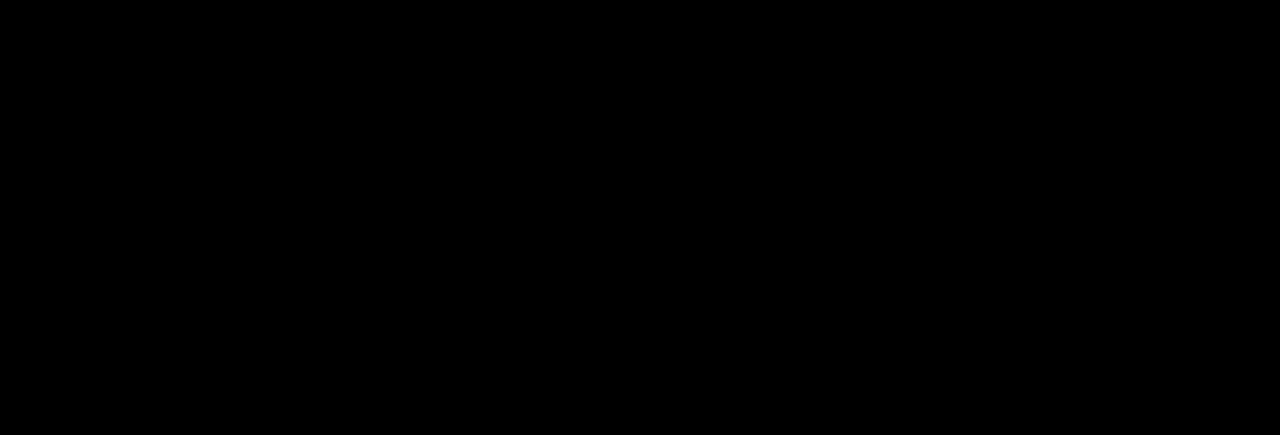
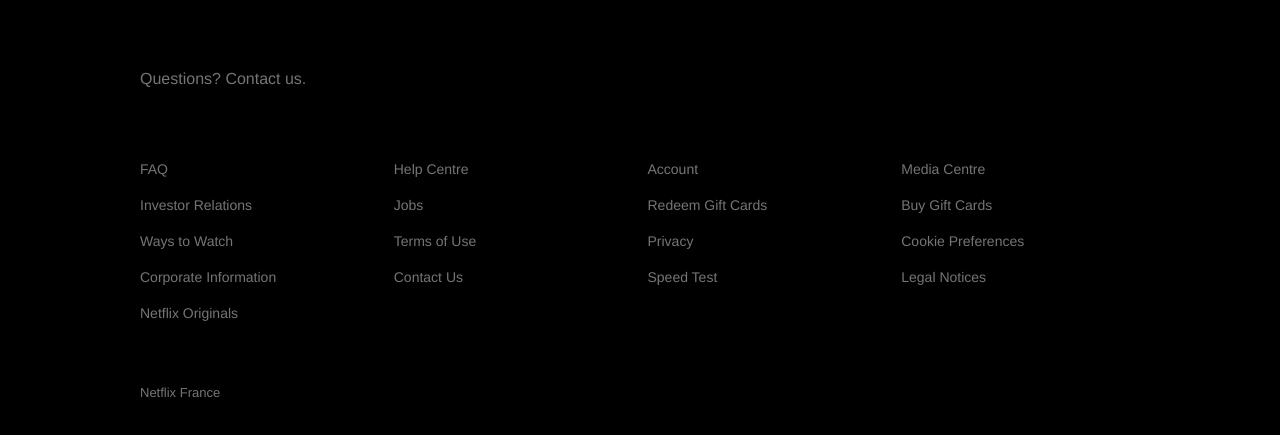
Before and after one commit to akiwasha/Xilften, a React (Create React App) app: page / in a window 1280 px wide. Shown: the part 1253-1688 px from the top of the page. Before the commit the page ends 1237 px from the top, so only its background shows below. Built offline with nearby package versions, Linux system fonts and the light colour scheme; the HTML template or start-up script is replaced by a standard one.

Commit message:
created footer

```diff
--- a/src/App.js
+++ b/src/App.js
@@ -1,21 +1,12 @@
 import React from 'react';
-import jumboData from './fixtures/jumbo';
-import Jumbotron from './components/jumbotron';
+import { FooterContainer } from './containers/footer';
+import { JumbotronContainer } from './containers/jumbotron';
 
 export default function App() {
   return (
-    <Jumbotron.Container>
-      {jumboData.map((item) => (
-        <Jumbotron key={item.id} direction={item.direction}>
-          <Jumbotron.Pane>
-            <Jumbotron.Title>{item.title}</Jumbotron.Title>
-            <Jumbotron.SubTitle>{item.subTitle}</Jumbotron.SubTitle>
-          </Jumbotron.Pane>
-          <Jumbotron.Pane>
-            <Jumbotron.Image src={item.image} alt={item.alt}></Jumbotron.Image>
-          </Jumbotron.Pane>
-        </Jumbotron>
-      ))}
-    </Jumbotron.Container>
+    <>
+      <JumbotronContainer />
+      <FooterContainer />
+    </>
   );
 }
--- /dev/null
+++ b/src/components/footer/index.js
@@ -0,0 +1,38 @@
+import React from 'react';
+import {
+  Container,
+  Row,
+  Column,
+  Link,
+  Title,
+  Text,
+  Break,
+} from './styles/footer';
+
+export default function Footer({ children, ...restProps }) {
+  return <Container {...restProps}>{children}</Container>;
+}
+
+Footer.Row = function FooterRow({ children, ...restProps }) {
+  return <Row {...restProps}>{children}</Row>;
+};
+
+Footer.Column = function FooterRow({ children, ...restProps }) {
+  return <Column {...restProps}>{children}</Column>;
+};
+
+Footer.Link = function FooterLink({ children, ...restProps }) {
+  return <Link {...restProps}>{children}</Link>;
+};
+
+Footer.Title = function FooterTitle({ children, ...restProps }) {
+  return <Title {...restProps}>{children}</Title>;
+};
+
+Footer.Text = function FooterText({ children, ...restProps }) {
+  return <Text {...restProps}>{children}</Text>;
+};
+
+Footer.Break = function FooterBreak({ children, ...restProps }) {
+  return <Break {...restProps}>{children}</Break>;
+};
--- /dev/null
+++ b/src/components/footer/styles/footer.js
@@ -0,0 +1,53 @@
+import styled from 'styled-components/macro';
+
+export const Container = styled.div`
+  display: flex;
+  padding: 70px 56px;
+  margin: auto;
+  max-width: 1000px;
+  flex-direction: column;
+
+  @media (max-width: 1000px) {
+    padding: 70px 30px;
+  }
+`;
+
+export const Column = styled.div`
+  display: flex;
+  flex-direction: column;
+  text-align: left;
+`;
+
+export const Row = styled.div`
+  display: grid;
+  grid-template-columns: repeat(auto-fill, minmax(210px, 1fr));
+  grid-gap: 15px;
+
+  @media (max-width: 1000px) {
+    grid-template-columns: repeat(auto-fill, minmax(150px, 1fr));
+  }
+`;
+
+export const Link = styled.a`
+  color: #757575;
+  margin-bottom: 20px;
+  font-size: 14px;
+  text-decoration: none;
+`;
+
+export const Title = styled.p`
+  font-size: 16px;
+  color: #757575;
+  margin-bottom: 40px;
+`;
+
+export const Text = styled.p`
+  font-size: 13px;
+  color: #757575;
+  margin-bottom: 40px;
+`;
+
+export const Break = styled.p`
+  flex-basis: 100%;
+  height: 0;
+`;
--- /dev/null
+++ b/src/components/index.js
@@ -0,0 +1,2 @@
+export { default as Jumbotron } from './jumbotron';
+export { default as Footer } from './footer';
--- /dev/null
+++ b/src/containers/footer.js
@@ -0,0 +1,43 @@
+import React from 'react';
+import { Footer } from '../components';
+
+export function FooterContainer() {
+  return (
+    <Footer>
+      <Footer.Title>Questions? Contact us.</Footer.Title>
+      <Footer.Break />
+      <Footer.Row>
+        <Footer.Column>
+          <Footer.Link href="#">FAQ</Footer.Link>
+          <Footer.Link href="#">Investor Relations</Footer.Link>
+          <Footer.Link href="#">Ways to Watch</Footer.Link>
+          <Footer.Link href="#">Corporate Information</Footer.Link>
+          <Footer.Link href="#">Netflix Originals</Footer.Link>
+        </Footer.Column>
+
+        <Footer.Column>
+          <Footer.Link href="#">Help Centre</Footer.Link>
+          <Footer.Link href="#">Jobs</Footer.Link>
+          <Footer.Link href="#">Terms of Use</Footer.Link>
+          <Footer.Link href="#">Contact Us</Footer.Link>
+        </Footer.Column>
+
+        <Footer.Column>
+          <Footer.Link href="#">Account</Footer.Link>
+          <Footer.Link href="#">Redeem Gift Cards</Footer.Link>
+          <Footer.Link href="#">Privacy</Footer.Link>
+          <Footer.Link href="#">Speed Test</Footer.Link>
+        </Footer.Column>
+
+        <Footer.Column>
+          <Footer.Link href="#">Media Centre</Footer.Link>
+          <Footer.Link href="#">Buy Gift Cards</Footer.Link>
+          <Footer.Link href="#">Cookie Preferences</Footer.Link>
+          <Footer.Link href="#">Legal Notices</Footer.Link>
+        </Footer.Column>
+      </Footer.Row>
+      <Footer.Break />
+      <Footer.Text>Netflix France</Footer.Text>
+    </Footer>
+  );
+}
--- /dev/null
+++ b/src/containers/jumbotron.js
@@ -0,0 +1,21 @@
+import React from 'react';
+import jumboData from '../fixtures/jumbo';
+import { Jumbotron } from '../components';
+
+export function JumbotronContainer() {
+  return (
+    <Jumbotron.Container>
+      {jumboData.map((item) => (
+        <Jumbotron key={item.id} direction={item.direction}>
+          <Jumbotron.Pane>
+            <Jumbotron.Title>{item.title}</Jumbotron.Title>
+            <Jumbotron.SubTitle>{item.subTitle}</Jumbotron.SubTitle>
+          </Jumbotron.Pane>
+          <Jumbotron.Pane>
+            <Jumbotron.Image src={item.image} alt={item.alt}></Jumbotron.Image>
+          </Jumbotron.Pane>
+        </Jumbotron>
+      ))}
+    </Jumbotron.Container>
+  );
+}
```
